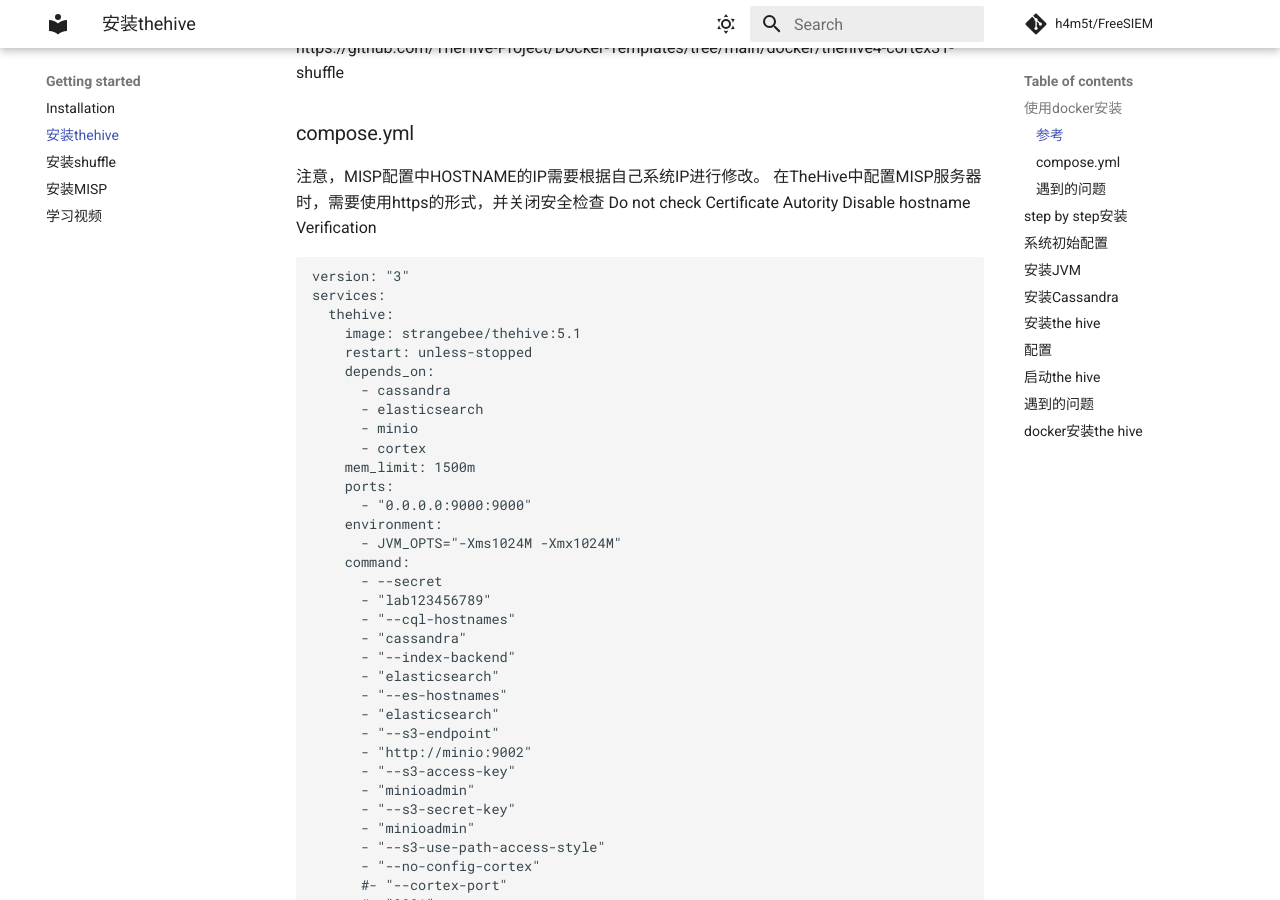
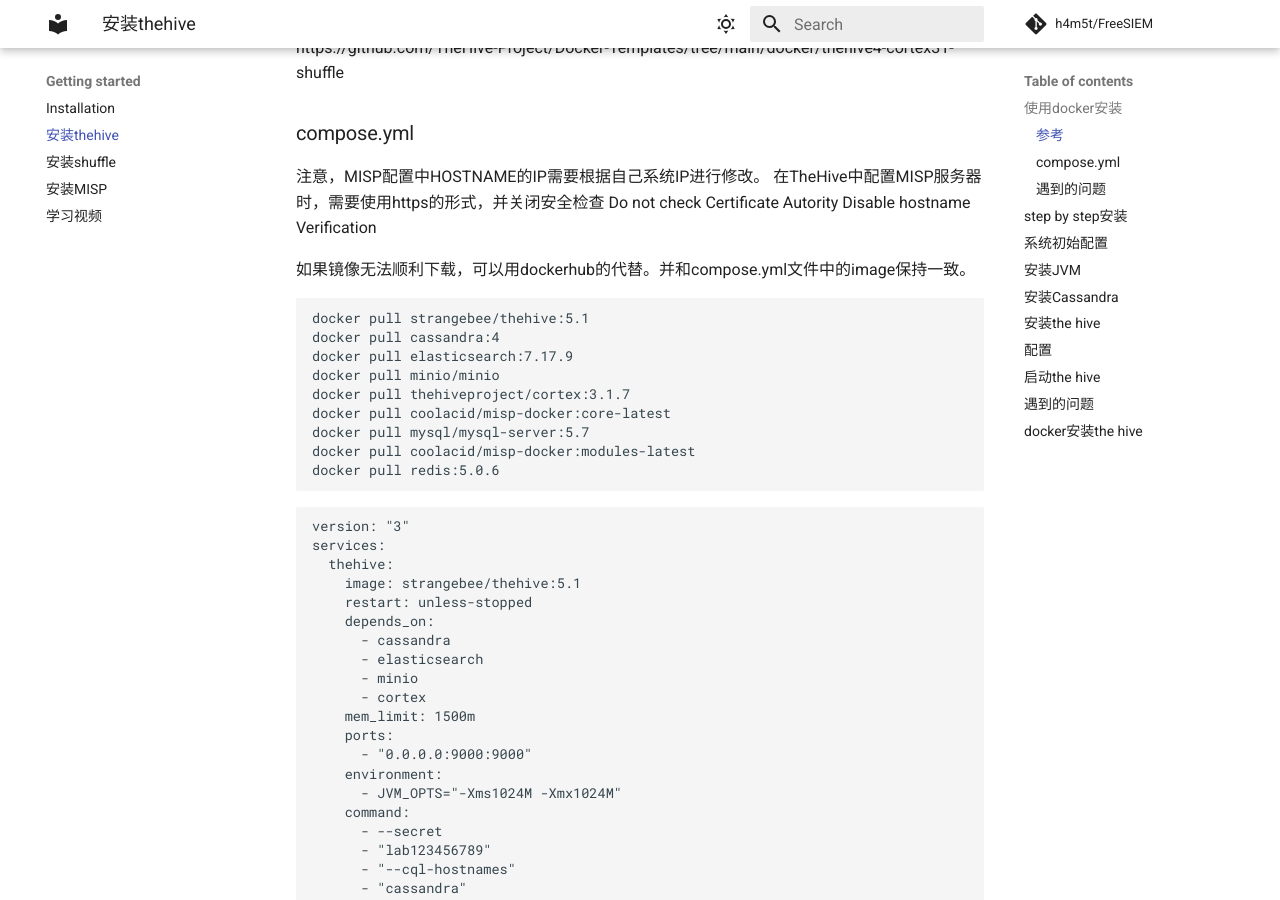
Before and after one commit to h4m5t/FreeSIEM, an MkDocs documentation site: the page built from docs/install_thehive.md, in a window 1280 px wide and 900 px high, scrolled down 574 px. Built offline with MkDocs 1.6.1 and Material for MkDocs 9.7.7, drawn with Linux system fonts in a browser that asks for light colours; comment, search, counter and statistics services are not loaded.

Commit message:
Update install_thehive.md

````diff
--- a/docs/install_thehive.md
+++ b/docs/install_thehive.md
@@ -22,6 +22,20 @@
 在TheHive中配置MISP服务器时，需要使用https的形式，并关闭安全检查
 Do not check Certificate Autority
 Disable hostname Verification
+
+如果镜像无法顺利下载，可以用dockerhub的代替。并和compose.yml文件中的image保持一致。
+
+```
+docker pull strangebee/thehive:5.1
+docker pull cassandra:4
+docker pull elasticsearch:7.17.9
+docker pull minio/minio
+docker pull thehiveproject/cortex:3.1.7
+docker pull coolacid/misp-docker:core-latest
+docker pull mysql/mysql-server:5.7
+docker pull coolacid/misp-docker:modules-latest
+docker pull redis:5.0.6
+```
 
 ```
 version: "3"
````
